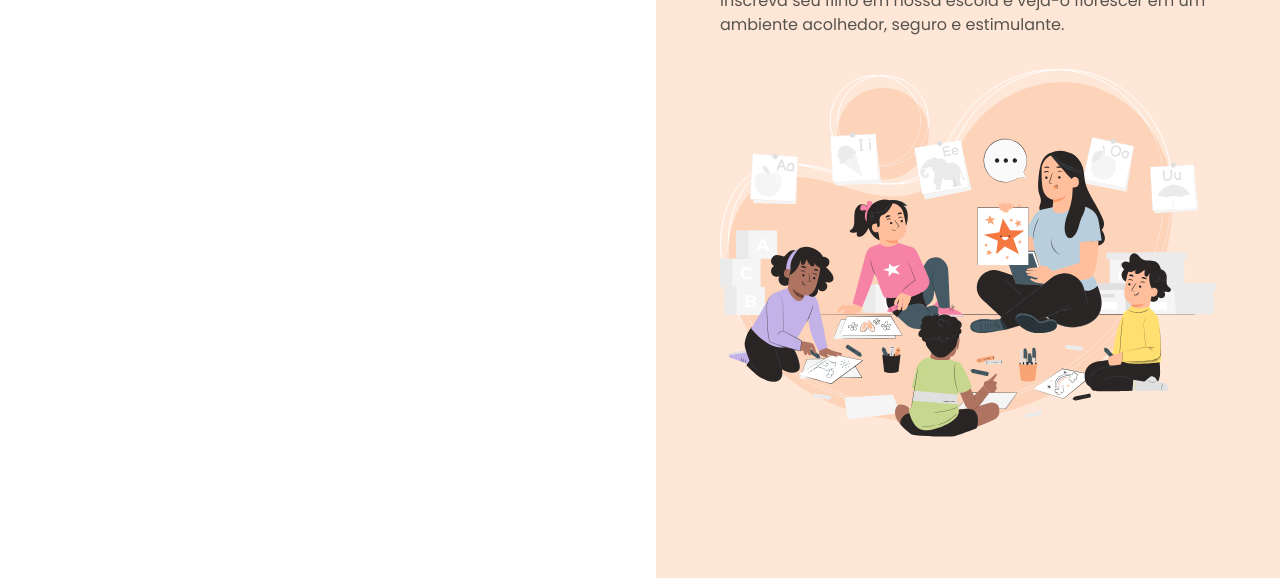
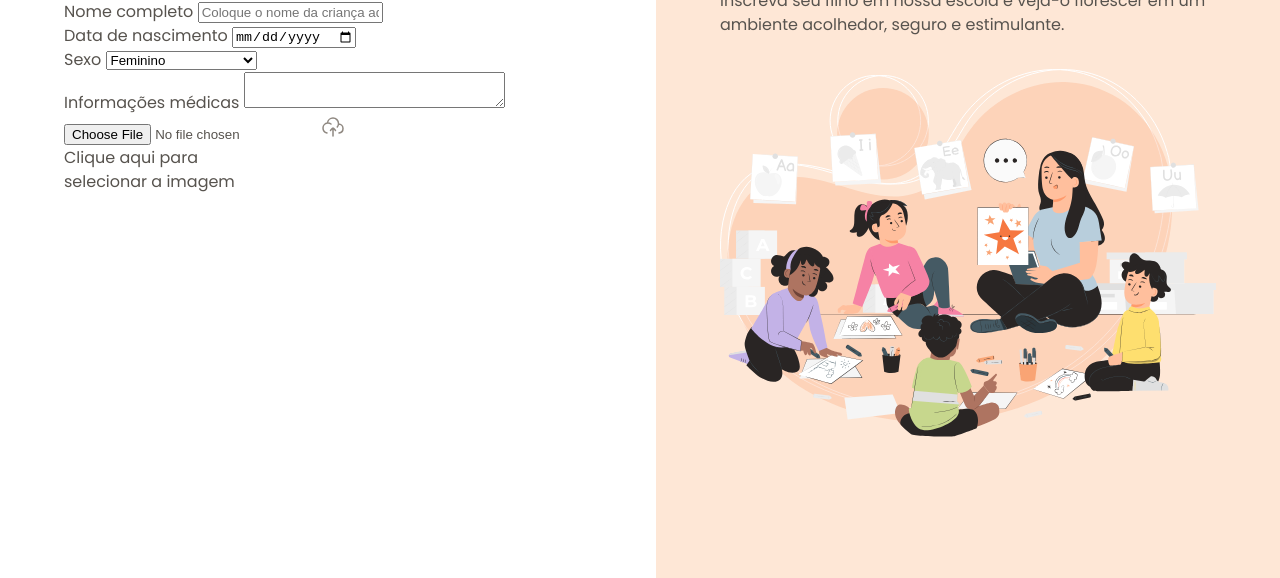
Before and after one commit to Yuric-Viana/enrollment-project, a plain HTML site: page index.html in a window 1280 px wide. Shown: the part 222-800 px from the top of the page. Drawn offline with Linux system fonts and the light colour scheme.

Commit message:
feat: estruturar o formulário de informações da criança

```diff
--- a/index.html
+++ b/index.html
@@ -1,11 +1,13 @@
 <!DOCTYPE html>
 <html lang="pt-br">
+
 <head>
     <meta charset="UTF-8">
     <meta name="viewport" content="width=device-width, initial-scale=1.0">
     <title>Estrelas do Amanhã</title>
     <link rel="stylesheet" href="css/index.css">
 </head>
+
 <body>
 
     <div id="app">
@@ -17,7 +19,57 @@
                 </div>
 
                 <h1>Formulário de matrícula</h1>
-                <p>Preencha os dados abaixo para matricular seu filho na escola de educação infantil Estrelas do Amanhã.</p>
+                <p>Preencha os dados abaixo para matricular seu filho na escola de educação infantil Estrelas do Amanhã.
+                </p>
+
+                <form>
+                    <legend>Informações da criança</legend>
+
+                    <div class="input-wrapper">
+                        <label for="fullname">Nome completo</label>
+                        <input
+                            type="text"
+                            name="fullname"
+                            placeholder="Coloque o nome da criança aqui">
+                    </div>
+
+                    <div class="input-wrapper">
+                        <label for="birth">Data de nascimento</label>
+                        <input
+                            type="date"
+                            name="birth"
+                            id="birth">
+                    </div>
+
+                    <div class="select-wrapper">
+                        <label for="gender">Sexo</label>
+                        <select name="gender" id="gender">
+                            <option value="famale">Feminino</option>
+                            <option value="male">Homem</option>
+                            <option value="na">Prefiro não responder</option>
+                        </select>
+                    </div>
+
+                    <div class="textarea-wrapper">
+                        <label for="medical-info">Informações médicas</label>
+                        <textarea
+                            name="medical-info"
+                            id="medical-info"
+                            cols="30"
+                            placeholder="A criança possui alguma condição médica que a escola deve estar ciente ? (Se sim, especifique)">
+                        </textarea>
+                    </div>
+
+                    <div class="droparea-wrapper">
+                        <input
+                            type="file"
+                            name="birth-file"
+                            id="birth-file">
+                        <img src="assets/icons/cloud-upload.svg" alt="Ícone de upload">
+                        <p>Clique aqui para <br> selecionar a imagem</p>
+                    </div>
+                </form>
+
             </div>
         </main>
 
@@ -26,11 +78,13 @@
                 <header>
                     <img src="assets/logo.svg" alt="Logomarca da escola Estrelas do Amanhã">
                     <h2>Porque cada momento de <span>aprendizado</span> conta</h2>
-                    <p>Inscreva seu filho em nossa escola e veja-o florescer em um ambiente acolhedor, seguro e estimulante.</p>
+                    <p>Inscreva seu filho em nossa escola e veja-o florescer em um ambiente acolhedor, seguro e
+                        estimulante.</p>
                 </header>
                 <img src="assets/Illustration.svg" alt="Ilustração de uma professora com crianças prestando atenção">
             </div>
         </aside>
     </div>
 </body>
+
 </html>
```
